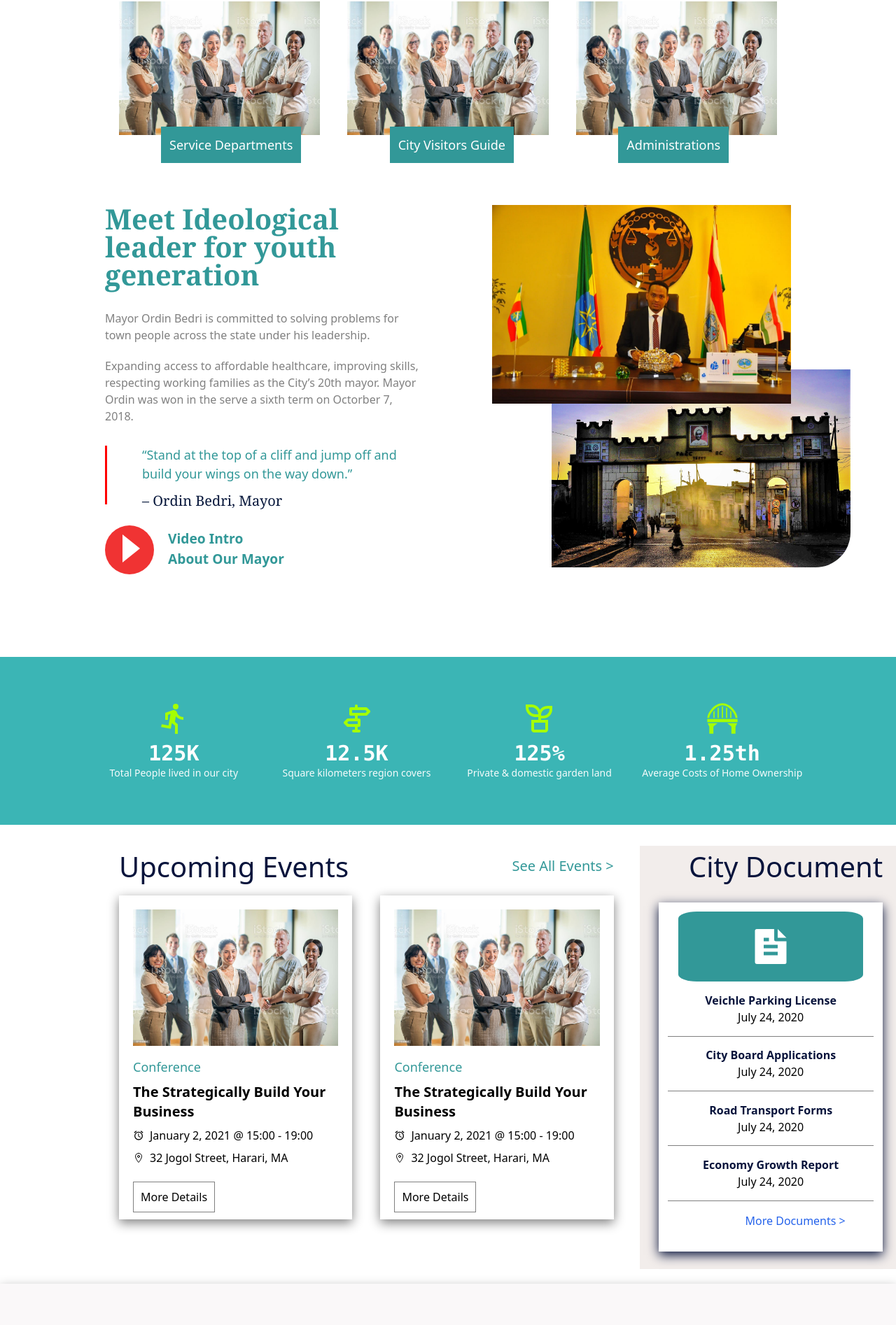
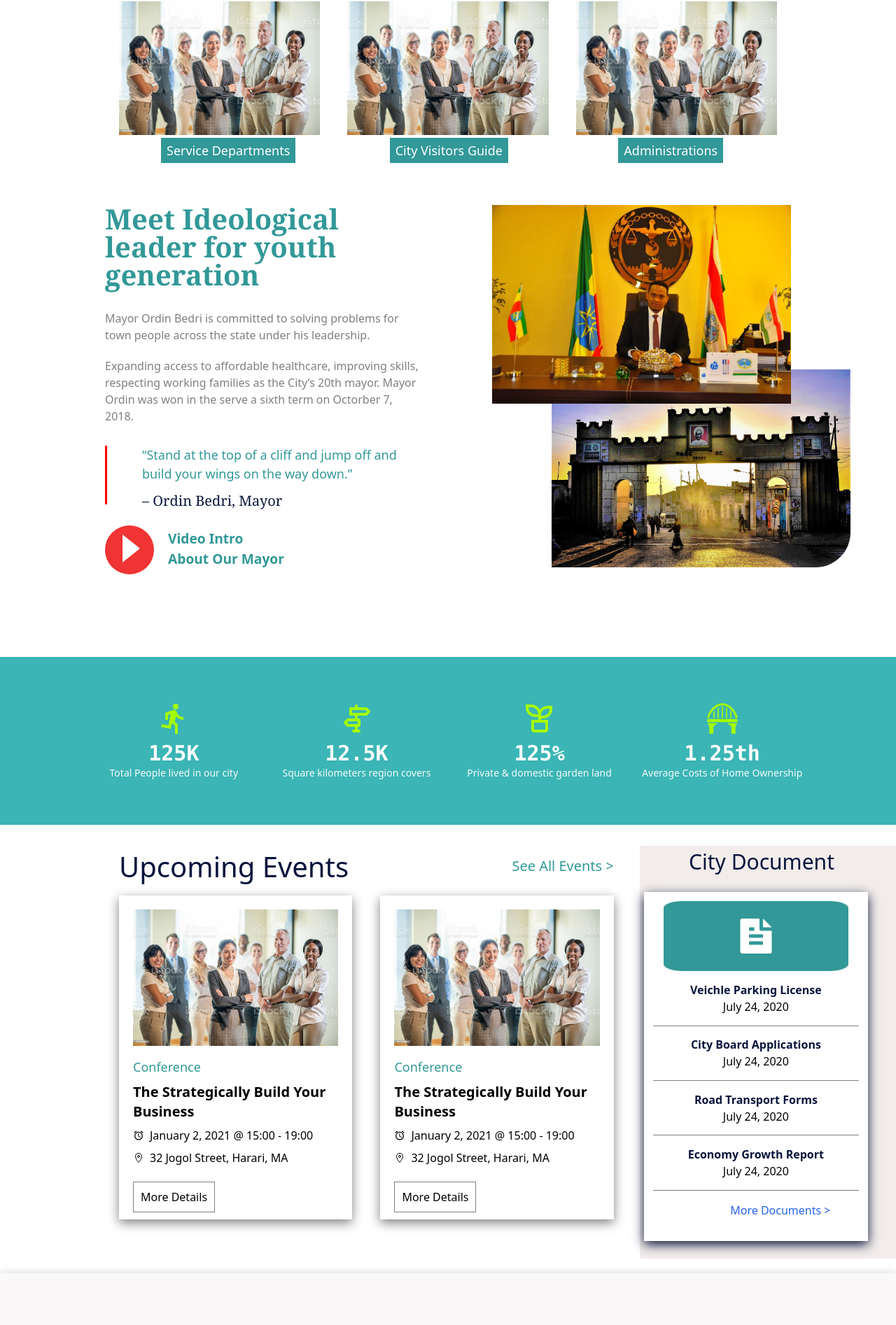
Before and after one commit to fufex3934/frontend, a React (Vite) app: page / in a window 1280 px wide. Shown: the part 1698-3592 px from the top of the page at 70% size. Built offline with nearby package versions, Linux system fonts and the light colour scheme.

Commit message:
some changes

```diff
--- a/src/components/body/Explore.jsx
+++ b/src/components/body/Explore.jsx
@@ -28,16 +28,16 @@ const Explore = () => {
                 <div className="sub-main-2">
                     <div className='text-center image relative' data-aos-duration="1000" data-aos="fade-up" data-aos-easing="linear">
                         <img className='' src="images/explore.jpg" alt="" />
-                        <a href="" className='text-lg absolute -bottom-10 text-white p-3 hover:shadow-lg left-20'>Service Departments</a>
+                        <a href="" className='text-md md:text-lg lg:text-sm absolute -bottom-10 text-white p-2 hover:shadow-lg left-20'>Service Departments</a>
                     </div>
                     <div className='text-center image relative' data-aos="fade-up"
                         data-aos-duration="1500">
                         <img src="images/explore.jpg" alt="" />
-                        <a href="" className='text-lg md:text-xl absolute -bottom-10  text-white p-3 hover:shadow-lg left-20'>City Visitors Guide</a>
+                        <a href="" className='text-md md:text-lg lg:text-sm absolute -bottom-10  text-white p-2 hover:shadow-lg left-20'>City Visitors Guide</a>
                     </div>
                     <div className='text-center image relative' data-aos-duration="1000" data-aos="fade-up" data-aos-easing="linear">
                         <img src="images/explore.jpg" alt="" />
-                        <a href="" className='text-lg md:text-xl absolute -bottom-10 text-white p-3 hover:shadow-lg left-20'>Administrations</a>
+                        <a href="" className='text-md md:text-lg lg:text-sm absolute -bottom-10 text-white p-2 hover:shadow-lg left-20'>Administrations</a>
                     </div>
                 </div>
             </div>
--- a/src/components/body/OnlineService.jsx
+++ b/src/components/body/OnlineService.jsx
@@ -100,7 +100,7 @@ const OnlineService = () => {
               </span>
       </div>
       {/* Right div */}
-      <div className="bg-[#3bb5b5] sm:h-80 md:h-[35vh] lg:h-[70vh] sm:w-[60vh] md:w-[60vh] py-6 sm:py-10 px-4  mb-12 md:mb-0 md:mx-0 md:mr-8 mobile-margin">
+      <div className="bg-[#065f46] sm:h-80 md:h-[35vh] lg:h-[70vh] sm:w-[60vh] md:w-[60vh] py-6 sm:py-10 px-4  mb-12 md:mb-0 md:mx-0 md:mr-8 mobile-margin">
                    <span
                         className={`flex text-white whitespace-nowrap hover:text-slate-700 hover:shadow-sm py-3  border-b-[1px] hover:bg-white px-3 border-white/40 hover:cursor-pointer text-sm font-medium`}
                         onMouseEnter={() => handleRightHover(0)}
--- a/src/components/body/css/UpcomingEvent.css
+++ b/src/components/body/css/UpcomingEvent.css
@@ -76,7 +76,7 @@
 }
 .main-upcoming-event .sub-main-upcoming-event-right h1{
     color: #08143c;
-    font-size: 40px;
+    font-size: 30px;
     font-weight: 400;
 }
 .main-upcoming-event .sub-main-upcoming-event-right .unnderline{
@@ -190,12 +190,12 @@
         margin-left: 50%;
     }
 }
-@media screen and (min-width:1279px){
+@media screen and (min-width:1024px){
     .main-upcoming-event .sub-main-upcoming-event-right .unnderline{
         text-align: center;
         width: 75%;
         padding: 3%;
-        margin-left:-10% ;
+        margin-left:-15% ;
     }
     .main-upcoming-event .sub-main-upcoming-event-right .left-top-icon{
         margin-left: 5%;
```
